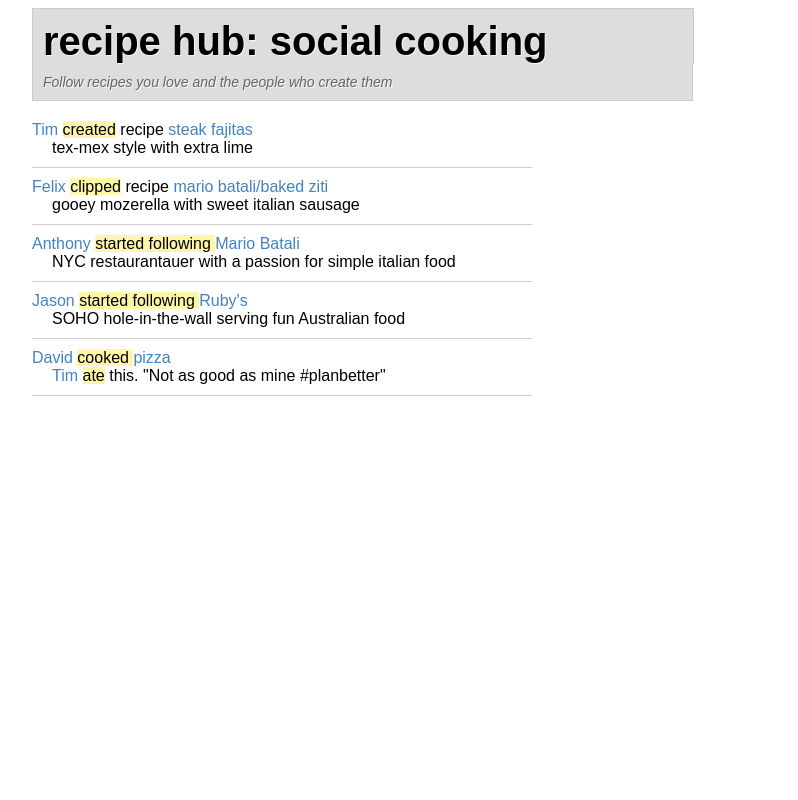
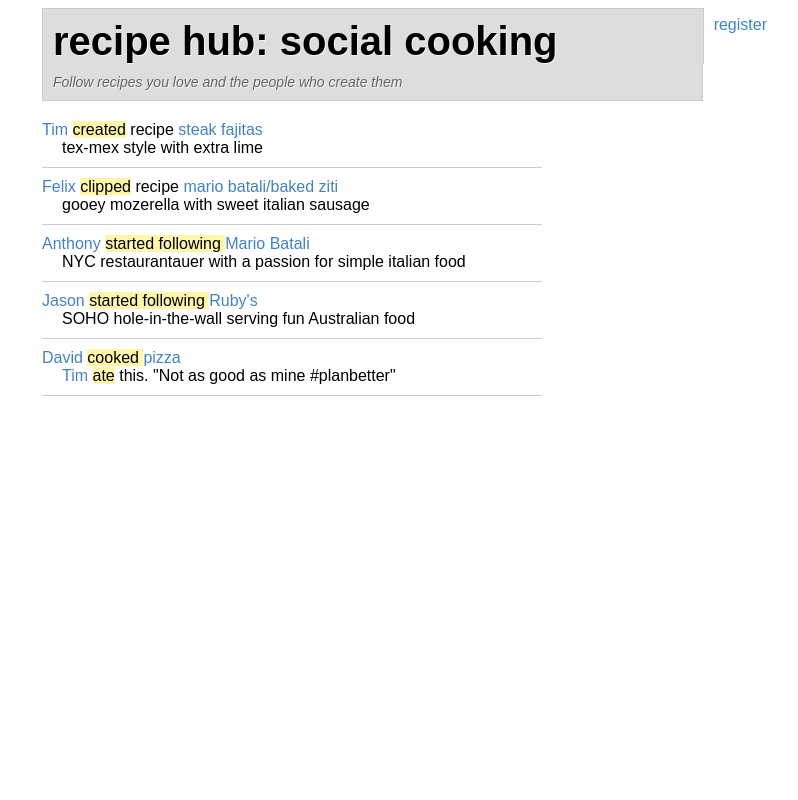
Before and after one commit to tjulien/recipehub, a Django app: template templates/index.html in a window 1280 px wide. Shown: the whole page, without its empty margins (76-874 px from the left). Run offline with Django 3.2, Linux system fonts and the light colour scheme; the template is opened without the code that fills it, so the values that code supplies are empty.

Commit message:
adding register link; extracting out base.html

```diff
--- a/foodhub/static/css/style.css
+++ b/foodhub/static/css/style.css
@@ -1,13 +1,21 @@
-#header {
+body {
+  font-family: "Lucdia Grande",arial,sans-serif;
+}
+
+#userbox {
+  float: right;
+  padding: 8px 5px 7px 10px;
+}
+
+#content {
  background-color: #DDDDDD;
- #min-width: 200px;
- #width: 200px;
- #margin: 0 auto 0 10px;
+ min-width: 800px;
+ width: 830px;
+ margin: 0 auto 0 10px;
  #border: 1px solid black;
 }
 
 #title {
-  font-family: "Lucdia Grande",arial,sans-serif;
   font-size: 40px;
   font-weight: bold;
   #width: 950px;
@@ -26,7 +34,6 @@
 }
 
 #description {
-  font-family: "Lucdia Grande",arial,sans-serif;
   font-size: 14px;
   font-style: italic;
   #width: 950px;
@@ -46,7 +53,6 @@
 }
 
 #feed {
-  font-family: "Lucdia Grande",arial,sans-serif;
   float: left;
   clear: left;
   margin: 10px auto 0 100px;
--- /dev/null
+++ b/templates/base.html
@@ -0,0 +1,15 @@
+<!DOCTYPE html PUBLIC "-//W3C//DTD XHTML 1.0 Transitional//EN"
+    "http://www.w3.org/TR/xhtml1/DTD/xhtml1-transitional.dtd">
+<html xmlns="http://www.w3.org/1999/xhtml" xml:lang="en" lang="en">
+<head>
+    <meta charset="UFT-8"/>
+    <link rel="stylesheet" href="/static/css/style.css" />
+    <title>{% block title %}My amazing site{% endblock %}</title>
+</head>
+
+<body>
+    <div id="content">
+        {% block content %}{% endblock %}
+    </div>
+</body>
+</html>
--- a/templates/index.html
+++ b/templates/index.html
@@ -1,11 +1,12 @@
-<html>
-  <head>
-    <meta charset="UFT-8"/>
-    <title>recipe hub</title>
-    <link type="text/css" rel="stylesheet" href="/static/css/style.css" media="screen"/>
-  </head>
-  <body>
-    <dev id="header">
+{% extends "base.html" %}
+
+{% block title %}recipe hub{% endblock %}
+
+{% block content %}
+
+      <div id="userbox">
+	<a href="register.html">register</a>
+      </div>
       <div id="title">recipe hub: social cooking</div>
       <div id="description">Follow recipes you love and the people who create them</div>
       <div id="feed">
@@ -31,5 +32,5 @@
 	</div>
       </div>
     </div>
-  </body>
-</html>
+
+{% endblock %}
```
Also changed, not shown: templates/register.html (+5 -4 lines).
